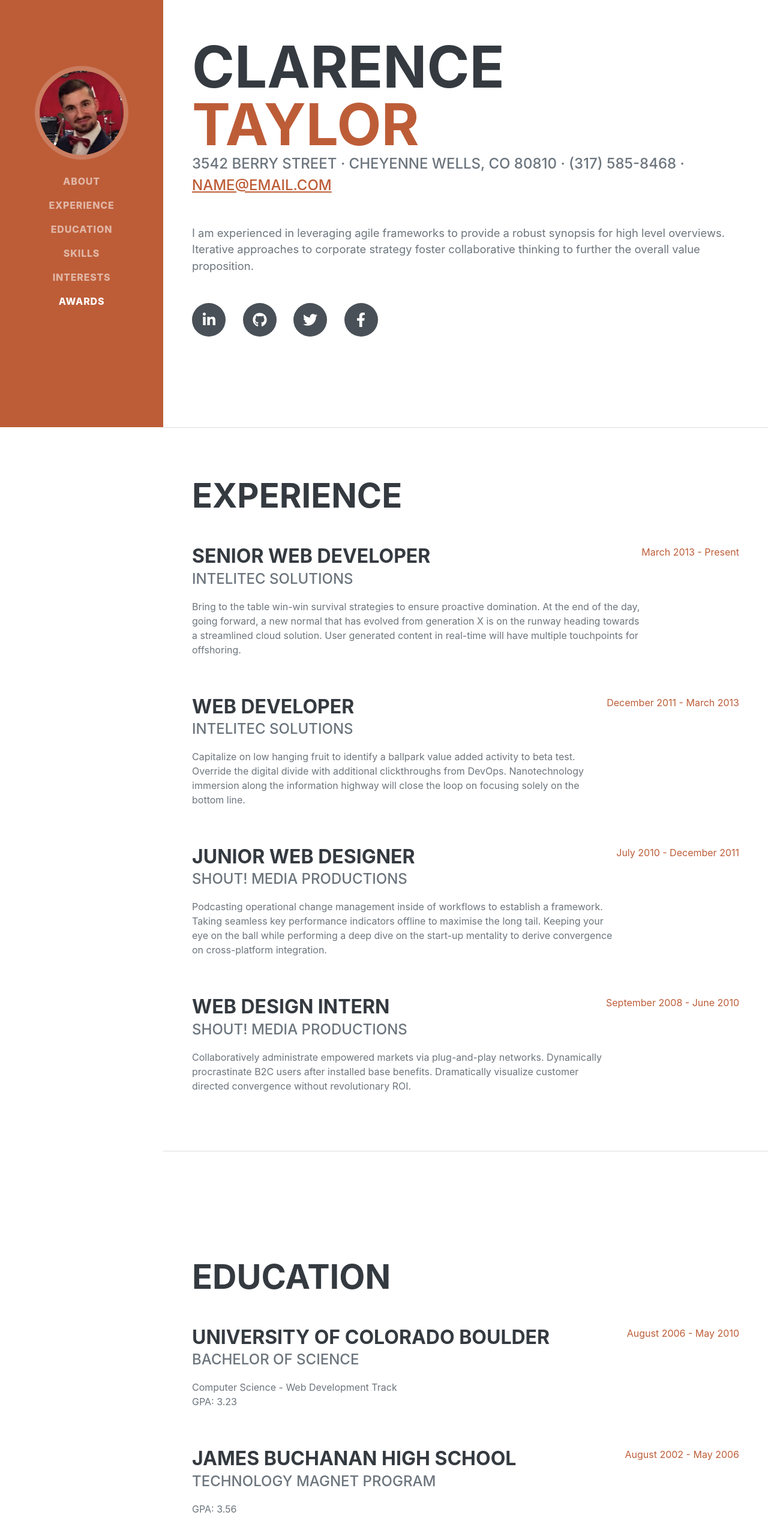
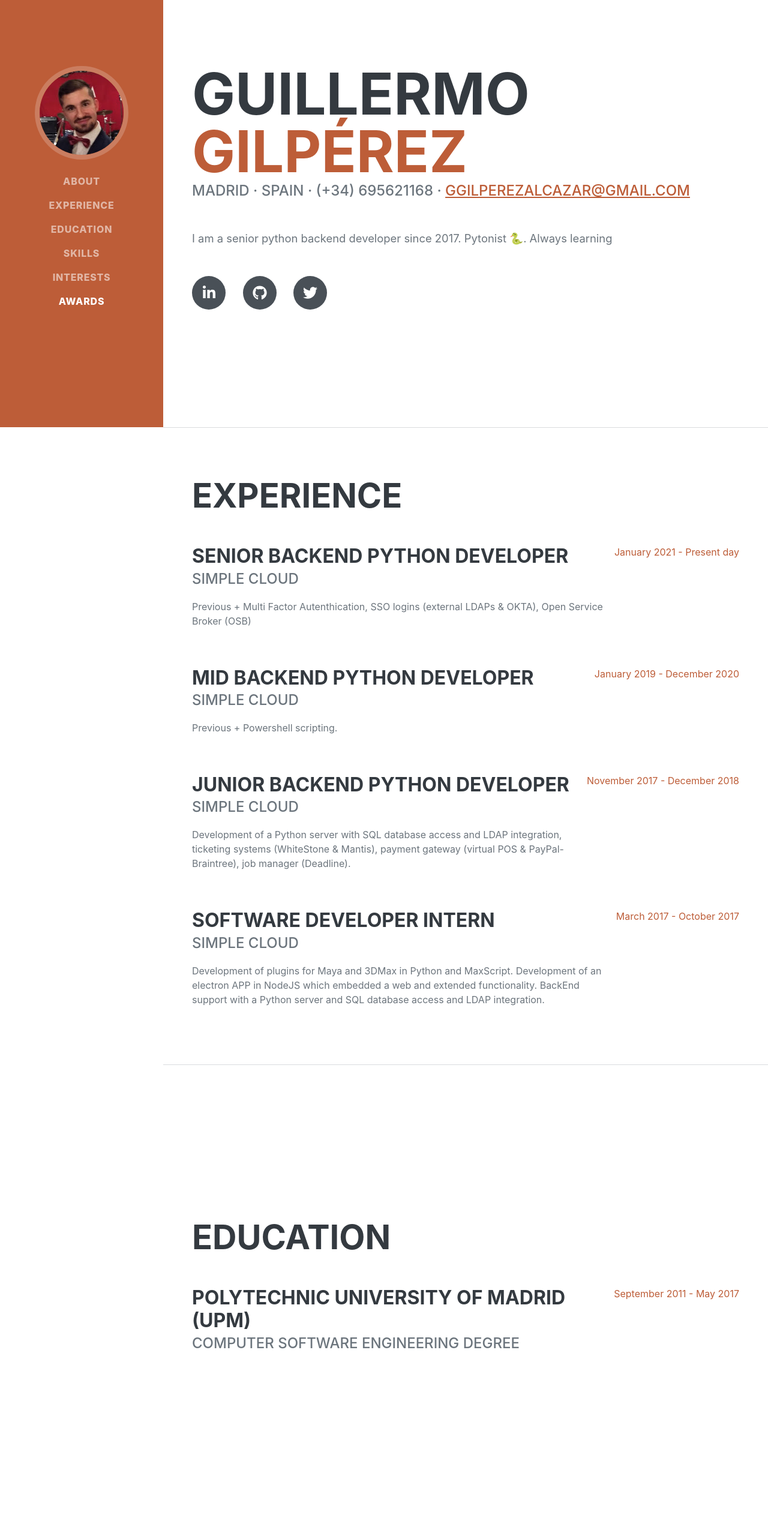
Before and after one commit to GuillermoGA/GuillermoGA.github.io, a plain HTML site: page index.html in a window 1280 px wide. Shown: the part 88-2648 px from the top of the page at 60% size. Drawn offline with nearby package versions, Linux system fonts and the light colour scheme; a web font is replaced by a local one.

Commit message:
WIP change index content

```diff
--- a/index.html
+++ b/index.html
@@ -5,7 +5,7 @@
         <meta name="viewport" content="width=device-width, initial-scale=1, shrink-to-fit=no" />
         <meta name="description" content="" />
         <meta name="author" content="" />
-        <title>Resume - Start Bootstrap Theme</title>
+        <title>GuillermoGA CV</title>
         <link rel="icon" type="image/x-icon" href="assets/img/favicon.ico" />
         <!-- Font Awesome icons (free version)-->
         <script src="https://use.fontawesome.com/releases/v5.15.4/js/all.js" crossorigin="anonymous"></script>
@@ -19,7 +19,7 @@
         <!-- Navigation-->
         <nav class="navbar navbar-expand-lg navbar-dark bg-primary fixed-top" id="sideNav">
             <a class="navbar-brand js-scroll-trigger" href="#page-top">
-                <span class="d-block d-lg-none">Clarence Taylor</span>
+                <span class="d-block d-lg-none">Guillermo Gilpérez</span>
                 <span class="d-none d-lg-block"><img class="img-fluid img-profile rounded-circle mx-auto mb-2" src="assets/img/profile.jpg" alt="..." /></span>
             </a>
             <button class="navbar-toggler" type="button" data-bs-toggle="collapse" data-bs-target="#navbarResponsive" aria-controls="navbarResponsive" aria-expanded="false" aria-label="Toggle navigation"><span class="navbar-toggler-icon"></span></button>
@@ -40,19 +40,18 @@
             <section class="resume-section" id="about">
                 <div class="resume-section-content">
                     <h1 class="mb-0">
-                        Clarence
-                        <span class="text-primary">Taylor</span>
+                        Guillermo
+                        <span class="text-primary">Gilpérez</span>
                     </h1>
                     <div class="subheading mb-5">
-                        3542 Berry Street · Cheyenne Wells, CO 80810 · (317) 585-8468 ·
-                        <a href="mailto:name@email.com">name@email.com</a>
+                        Madrid · Spain · (+34) 695621168 ·
+                        <a href="mailto:ggilperezalcazar@gmail.com">ggilperezalcazar@gmail.com</a>
                     </div>
-                    <p class="lead mb-5">I am experienced in leveraging agile frameworks to provide a robust synopsis for high level overviews. Iterative approaches to corporate strategy foster collaborative thinking to further the overall value proposition.</p>
+                    <p class="lead mb-5">I am a senior python backend developer since 2017. Pytonist 🐍. Always learning</p>
                     <div class="social-icons">
-                        <a class="social-icon" href="#!"><i class="fab fa-linkedin-in"></i></a>
-                        <a class="social-icon" href="#!"><i class="fab fa-github"></i></a>
-                        <a class="social-icon" href="#!"><i class="fab fa-twitter"></i></a>
-                        <a class="social-icon" href="#!"><i class="fab fa-facebook-f"></i></a>
+                        <a class="social-icon" href="https://www.linkedin.com/in/guillermo-gilp%C3%A9rez-alc%C3%A1zar-18005495/"><i class="fab fa-linkedin-in"></i></a>
+                        <a class="social-icon" href="https://github.com/GuillermoGA"><i class="fab fa-github"></i></a>
+                        <a class="social-icon" href="https://twitter.com/GGilperez"><i class="fab fa-twitter"></i></a>
                     </div>
                 </div>
             </section>
@@ -63,35 +62,35 @@
                     <h2 class="mb-5">Experience</h2>
                     <div class="d-flex flex-column flex-md-row justify-content-between mb-5">
                         <div class="flex-grow-1">
-                            <h3 class="mb-0">Senior Web Developer</h3>
-                            <div class="subheading mb-3">Intelitec Solutions</div>
-                            <p>Bring to the table win-win survival strategies to ensure proactive domination. At the end of the day, going forward, a new normal that has evolved from generation X is on the runway heading towards a streamlined cloud solution. User generated content in real-time will have multiple touchpoints for offshoring.</p>
+                            <h3 class="mb-0">Senior Backend Python Developer</h3>
+                            <div class="subheading mb-3">Simple Cloud</div>
+                            <p>Previous + Multi Factor Autenthication, SSO logins (external LDAPs & OKTA), Open Service Broker (OSB)</p>
                         </div>
-                        <div class="flex-shrink-0"><span class="text-primary">March 2013 - Present</span></div>
+                        <div class="flex-shrink-0"><span class="text-primary">January 2021 - Present day</span></div>
                     </div>
                     <div class="d-flex flex-column flex-md-row justify-content-between mb-5">
                         <div class="flex-grow-1">
-                            <h3 class="mb-0">Web Developer</h3>
-                            <div class="subheading mb-3">Intelitec Solutions</div>
-                            <p>Capitalize on low hanging fruit to identify a ballpark value added activity to beta test. Override the digital divide with additional clickthroughs from DevOps. Nanotechnology immersion along the information highway will close the loop on focusing solely on the bottom line.</p>
+                            <h3 class="mb-0">Mid Backend Python Developer</h3>
+                            <div class="subheading mb-3">Simple Cloud</div>
+                            <p>Previous + Powershell scripting.</p>
                         </div>
-                        <div class="flex-shrink-0"><span class="text-primary">December 2011 - March 2013</span></div>
+                        <div class="flex-shrink-0"><span class="text-primary">January 2019 - December 2020</span></div>
                     </div>
                     <div class="d-flex flex-column flex-md-row justify-content-between mb-5">
                         <div class="flex-grow-1">
-                            <h3 class="mb-0">Junior Web Designer</h3>
-                            <div class="subheading mb-3">Shout! Media Productions</div>
-                            <p>Podcasting operational change management inside of workflows to establish a framework. Taking seamless key performance indicators offline to maximise the long tail. Keeping your eye on the ball while performing a deep dive on the start-up mentality to derive convergence on cross-platform integration.</p>
+                            <h3 class="mb-0">Junior Backend Python Developer</h3>
+                            <div class="subheading mb-3">Simple Cloud</div>
+                            <p>Development of a Python server with SQL database access and LDAP integration, ticketing systems (WhiteStone & Mantis), payment gateway (virtual POS & PayPal-Braintree), job manager (Deadline).</p>
                         </div>
-                        <div class="flex-shrink-0"><span class="text-primary">July 2010 - December 2011</span></div>
+                        <div class="flex-shrink-0"><span class="text-primary">November 2017 - December 2018</span></div>
                     </div>
                     <div class="d-flex flex-column flex-md-row justify-content-between">
                         <div class="flex-grow-1">
-                            <h3 class="mb-0">Web Design Intern</h3>
-                            <div class="subheading mb-3">Shout! Media Productions</div>
-                            <p>Collaboratively administrate empowered markets via plug-and-play networks. Dynamically procrastinate B2C users after installed base benefits. Dramatically visualize customer directed convergence without revolutionary ROI.</p>
+                            <h3 class="mb-0">Software Developer Intern</h3>
+                            <div class="subheading mb-3">Simple Cloud</div>
+                            <p>Development of plugins for Maya and 3DMax in Python and MaxScript. Development of an electron APP in NodeJS which embedded a web and extended functionality. BackEnd support with a Python server and SQL database access and LDAP integration.</p>
                         </div>
-                        <div class="flex-shrink-0"><span class="text-primary">September 2008 - June 2010</span></div>
+                        <div class="flex-shrink-0"><span class="text-primary">March 2017 - October 2017</span></div>
                     </div>
                 </div>
             </section>
@@ -102,20 +101,10 @@
                     <h2 class="mb-5">Education</h2>
                     <div class="d-flex flex-column flex-md-row justify-content-between mb-5">
                         <div class="flex-grow-1">
-                            <h3 class="mb-0">University of Colorado Boulder</h3>
-                            <div class="subheading mb-3">Bachelor of Science</div>
-                            <div>Computer Science - Web Development Track</div>
-                            <p>GPA: 3.23</p>
+                            <h3 class="mb-0">Polytechnic University of Madrid (UPM)</h3>
+                            <div class="subheading mb-3">Computer Software Engineering Degree</div>
                         </div>
-                        <div class="flex-shrink-0"><span class="text-primary">August 2006 - May 2010</span></div>
-                    </div>
-                    <div class="d-flex flex-column flex-md-row justify-content-between">
-                        <div class="flex-grow-1">
-                            <h3 class="mb-0">James Buchanan High School</h3>
-                            <div class="subheading mb-3">Technology Magnet Program</div>
-                            <p>GPA: 3.56</p>
-                        </div>
-                        <div class="flex-shrink-0"><span class="text-primary">August 2002 - May 2006</span></div>
+                        <div class="flex-shrink-0"><span class="text-primary">September 2011 - May 2017</span></div>
                     </div>
                 </div>
             </section>
@@ -125,19 +114,9 @@
                 <div class="resume-section-content">
                     <h2 class="mb-5">Skills</h2>
                     <div class="subheading mb-3">Programming Languages & Tools</div>
-                    <ul class="list-inline dev-icons">
-                        <li class="list-inline-item"><i class="fab fa-html5"></i></li>
-                        <li class="list-inline-item"><i class="fab fa-css3-alt"></i></li>
-                        <li class="list-inline-item"><i class="fab fa-js-square"></i></li>
-                        <li class="list-inline-item"><i class="fab fa-angular"></i></li>
-                        <li class="list-inline-item"><i class="fab fa-react"></i></li>
-                        <li class="list-inline-item"><i class="fab fa-node-js"></i></li>
-                        <li class="list-inline-item"><i class="fab fa-sass"></i></li>
-                        <li class="list-inline-item"><i class="fab fa-less"></i></li>
-                        <li class="list-inline-item"><i class="fab fa-wordpress"></i></li>
-                        <li class="list-inline-item"><i class="fab fa-gulp"></i></li>
-                        <li class="list-inline-item"><i class="fab fa-grunt"></i></li>
-                        <li class="list-inline-item"><i class="fab fa-npm"></i></li>
+                    <ul class="list-unstyled dev-icons">
+                        <li class="list-unstyled"><i class="fab fa-python"></i>Python</li>
+                        <li class="list-unstyled"><i class="fas fa-database"></i>SQL Server</li>
                     </ul>
                     <div class="subheading mb-3">Workflow</div>
                     <ul class="fa-ul mb-0">
```
